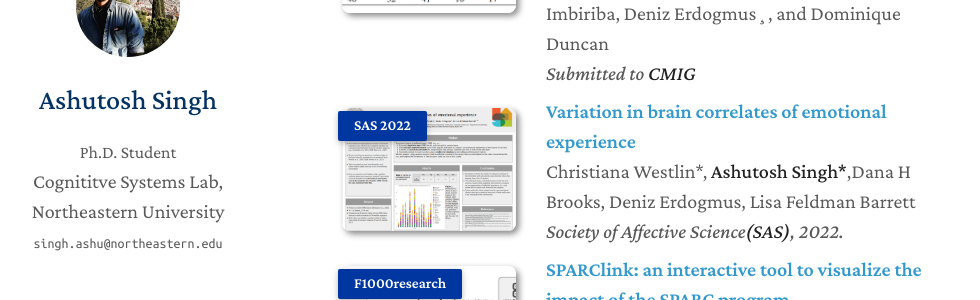
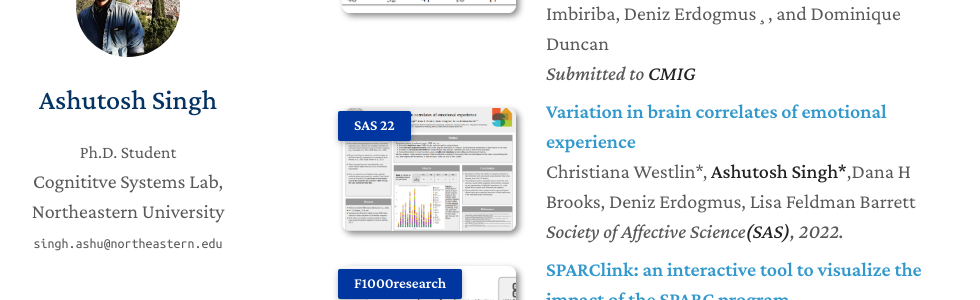
Before and after one commit to ashutosh17dec/ashutosh17dec.github.io, a Jekyll site: the page built from index.md, in a window 1280 px wide and 900 px high, scrolled down 2575 px. Shown: the part 143-443 px from the top of the window, without its empty margins (148-1128 px from the left). Built offline with Jekyll 4.4.1, drawn with Linux system fonts in a browser that asks for light colours; nearby versions of some CDN libraries; a style sheet for code colours, icons or effects is not loaded; our own code applies the rules of GitHub Pages for plain Markdown files.

Commit message:
Update publications.md

```diff
--- a/_includes/publications.md
+++ b/_includes/publications.md
@@ -78,7 +78,7 @@ Bennett, Celina Alba, Marianna La Rocca, Tales Imbiriba, Deniz Erdogmus¸, and D
 
   <div class="col-sm-3 abbr" style="position: relative;padding-right: 15px;padding-left: 15px;">
     <img src="assets/img/SAS2022.png" class="teaser img-fluid z-depth-1">
-    <abbr class="badge">SAS 2022</abbr>
+    <abbr class="badge">SAS 22</abbr>
   </div>
 
   <div class="col-sm-9" style="position: relative;width: 100%;padding-right: 15px;padding-left: 20px;">
```
